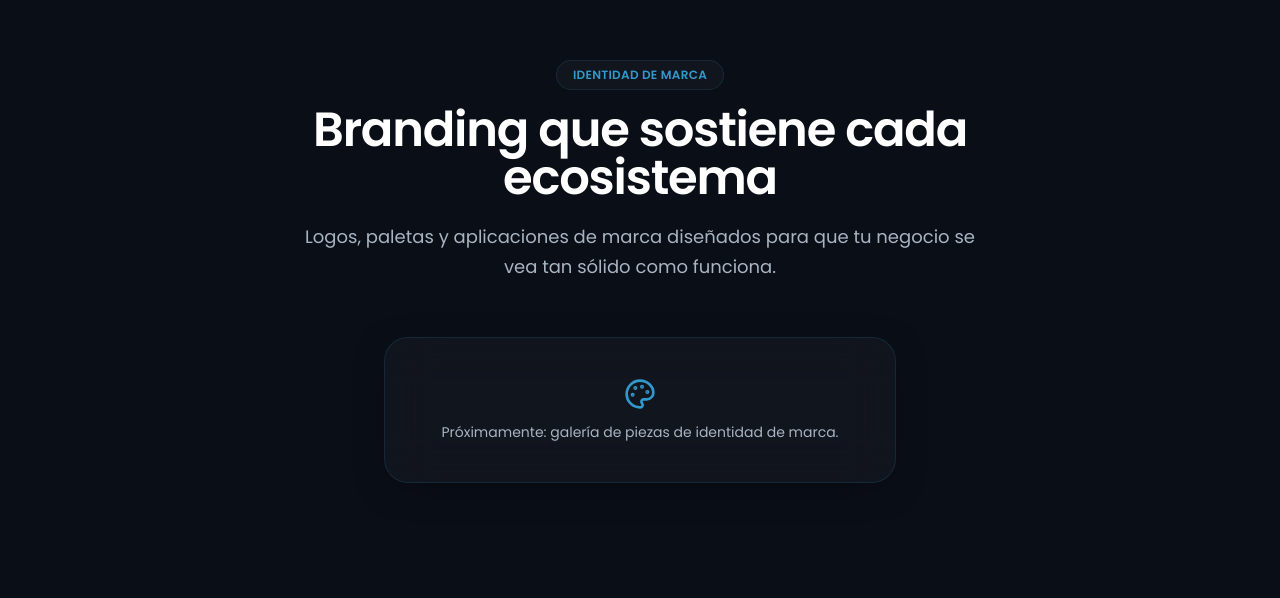
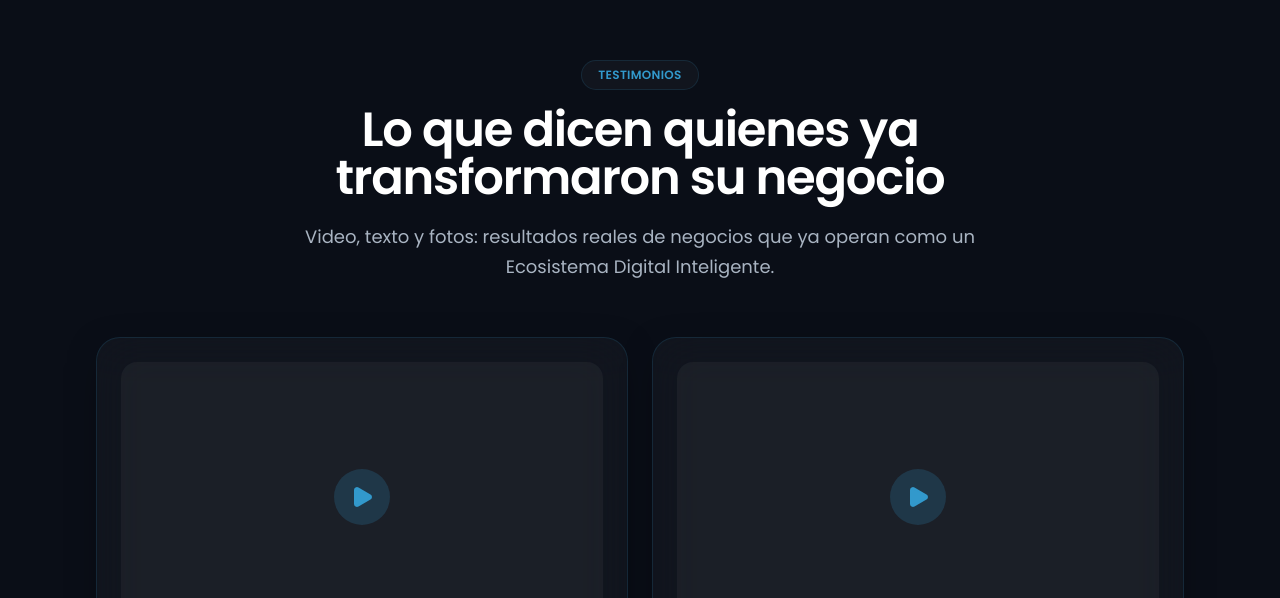
Before and after one commit to biwovcom/biwov.comoficial, a Next.js app: page / in a window 1280 px wide. Shown: the part 9662-10260 px from the top of the page. Built offline with nearby package versions, Linux system fonts and the light colour scheme.

Commit message:
Quitar la sección de galería de branding del sitio público
Se quita "Branding que sostiene cada ecosistema" (solo mostraba un
placeholder de "Próximamente") y se elimina el componente y sus datos
sin uso.

```diff
--- a/src/app/page.tsx
+++ b/src/app/page.tsx
@@ -7,7 +7,6 @@ import { RoadmapStart } from "@/components/sections/RoadmapStart";
 import { Process } from "@/components/sections/Process";
 import { TechWall } from "@/components/sections/TechWall";
 import { CaseStudies } from "@/components/sections/CaseStudies";
-import { BrandingGallery } from "@/components/sections/BrandingGallery";
 import { Testimonials } from "@/components/sections/Testimonials";
 import { FinalCTA } from "@/components/sections/FinalCTA";
 
@@ -23,7 +22,6 @@ export default function Home() {
       <Process />
       <TechWall />
       <CaseStudies />
-      <BrandingGallery />
       <Testimonials />
       <FinalCTA />
     </>
--- a/src/components/sections/BrandingGallery.tsx
+++ /dev/null
@@ -1,44 +0,0 @@
-import Image from "next/image";
-import { Container } from "@/components/ui/Container";
-import { SectionHeading } from "@/components/ui/SectionHeading";
-import { GlassCard } from "@/components/ui/GlassCard";
-import { PIEZAS_BRANDING } from "@/data/branding";
-import { Palette } from "lucide-react";
-
-export function BrandingGallery() {
-  return (
-    <section className="py-24 md:py-32">
-      <Container>
-        <SectionHeading
-          eyebrow="Identidad de marca"
-          title="Branding que sostiene cada ecosistema"
-          description="Logos, paletas y aplicaciones de marca diseñados para que tu negocio se vea tan sólido como funciona."
-        />
-
-        {PIEZAS_BRANDING.length === 0 ? (
-          <GlassCard className="mx-auto mt-14 flex max-w-lg flex-col items-center gap-3 p-10 text-center">
-            <Palette className="h-8 w-8 text-accent" />
-            <p className="text-sm text-text-secondary">
-              Próximamente: galería de piezas de identidad de marca.
-            </p>
-          </GlassCard>
-        ) : (
-          <div className="mt-14 grid grid-cols-2 gap-4 md:grid-cols-4">
-            {PIEZAS_BRANDING.map((pieza) => (
-              <GlassCard key={pieza.src} className="overflow-hidden p-2">
-                <div className="relative aspect-square w-full overflow-hidden rounded-2xl">
-                  <Image
-                    src={pieza.src}
-                    alt={pieza.alt}
-                    fill
-                    className="object-cover"
-                  />
-                </div>
-              </GlassCard>
-            ))}
-          </div>
-        )}
-      </Container>
-    </section>
-  );
-}
--- a/src/data/branding.ts
+++ /dev/null
@@ -1,11 +0,0 @@
-export interface PiezaBranding {
-  src: string;
-  alt: string;
-}
-
-/**
- * Agrega aquí las piezas de identidad (logos, paletas, aplicaciones de
- * marca) subidas a /public/branding. Mientras esté vacío, la sección
- * muestra un placeholder para no romper el layout.
- */
-export const PIEZAS_BRANDING: PiezaBranding[] = [];
```
